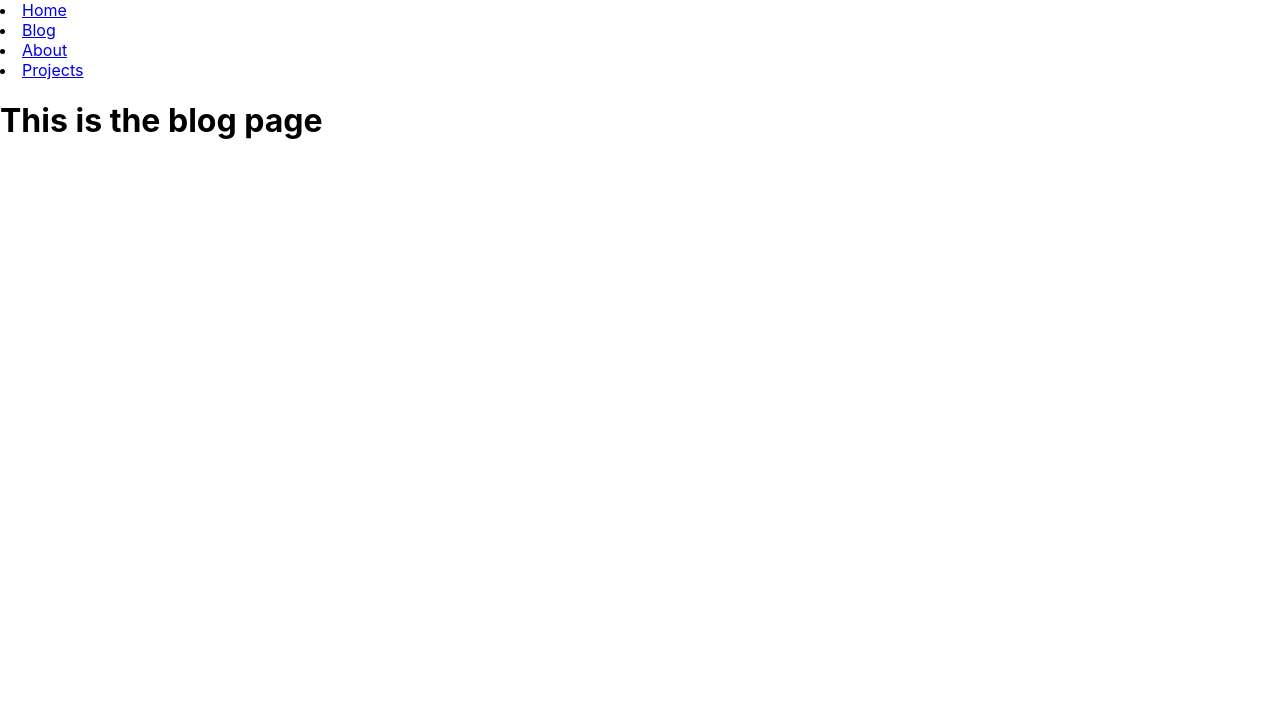
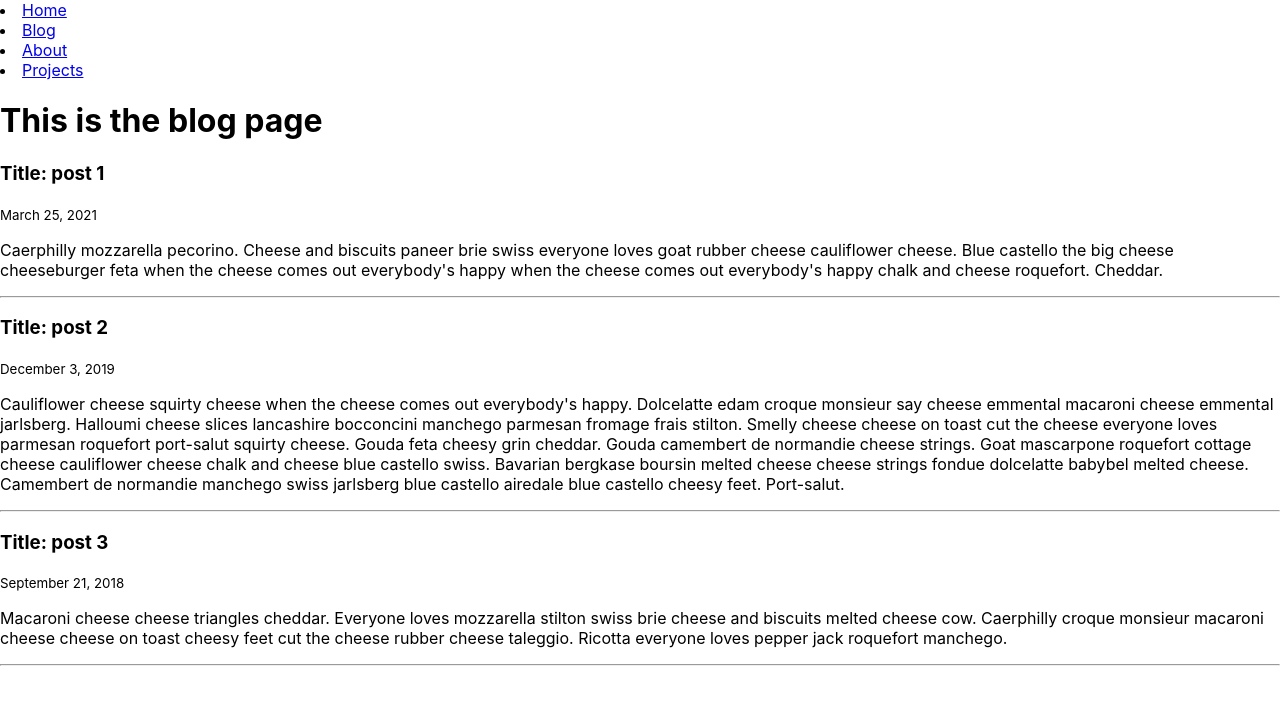
Before and after one commit to WDI-SEA/react-router-portfolio, a React (Create React App) app: page /blog in a window 1280 px wide. Shown: the top 704 px of the page. Built offline with nearby package versions, Linux system fonts and the light colour scheme.

Commit message:
mapped over BlogPost prop and successfully rendering posts on blog page

```diff
--- a/src/App.js
+++ b/src/App.js
@@ -4,7 +4,8 @@ import Home from './components/pages/Home'
 import Blog from './components/pages/Blog'
 import About from './components/pages/About'
 import Projects from './components/pages/Projects'
-import Header from './components/partials/Header';
+import Header from './components/partials/Header'
+import BlogPost from './components/BlogPosts'
 
 function App() {
   return (
@@ -12,7 +13,7 @@ function App() {
       <Header />
       <Routes>
         <Route path='/' element={<Home />} />
-        <Route path='/blog' element={<Blog />} />
+        <Route path='/blog' element={<Blog posts={BlogPost.posts} />} />
         <Route path='/about' element={<About />} />
         <Route path='/projects' element={<Projects />} />
       </Routes>
--- a/src/components/BlogPosts.js
+++ b/src/components/BlogPosts.js
@@ -1,6 +1,6 @@
 // create a variable that will hold an array of post objects
 // each object should have a title and body (both as strings)
-const blogPost = {
+const BlogPost = {
     posts: [
         {
             'title': 'post 1',
@@ -21,3 +21,5 @@ const blogPost = {
         }
     ]
 }
+
+export default BlogPost
--- a/src/components/pages/Blog.js
+++ b/src/components/pages/Blog.js
@@ -2,9 +2,20 @@ import React, { Component } from 'react'
 
 export default class Blog extends Component {
     render() {
+        const allPosts = this.props.posts.map((post, i) => {
+            return (
+                <div>
+                    <h3>Title: {post.title}</h3>
+                    <small>{post.date}</small>
+                    <p>{post.body}</p>
+                    <hr />
+                </div>
+            )
+        })
         return (
             <div>
                 <h1>This is the blog page</h1>
+                {allPosts}
             </div>
         )
     }
```
